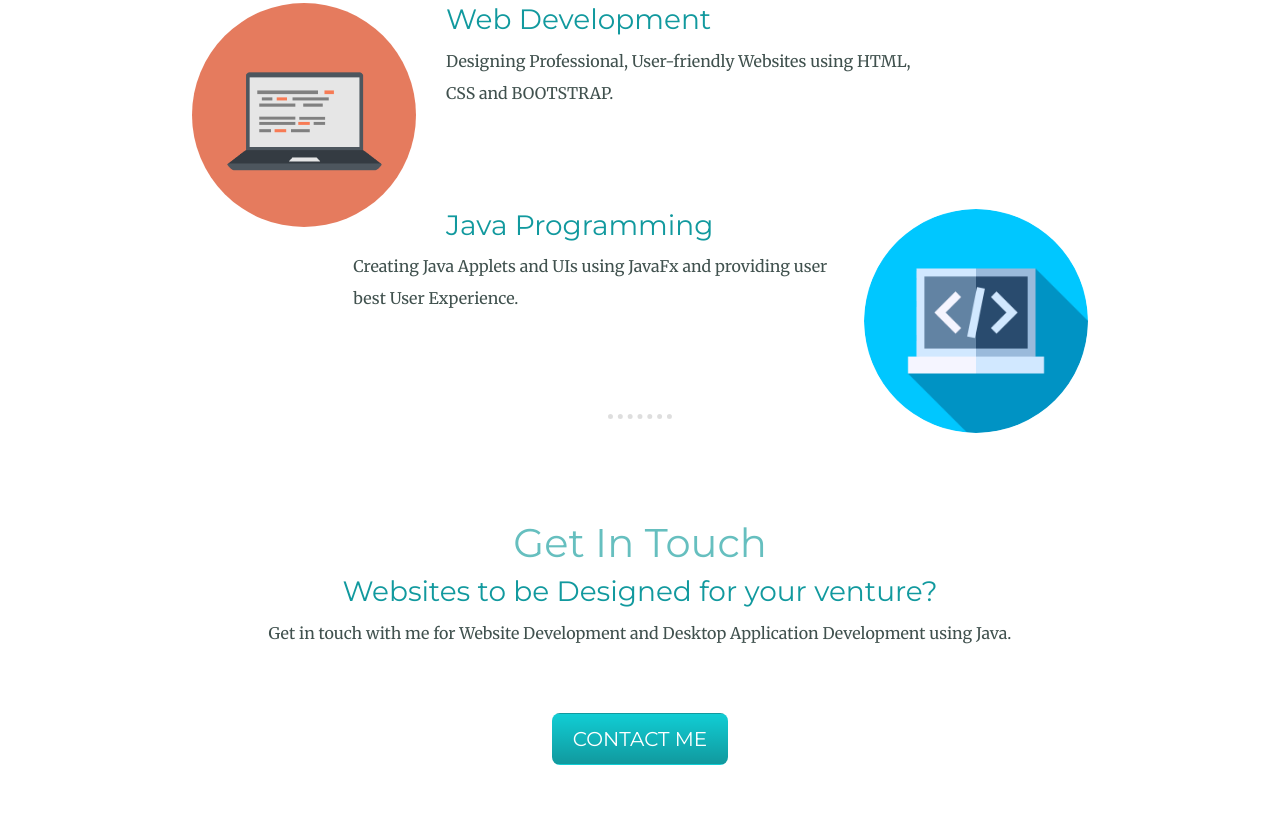
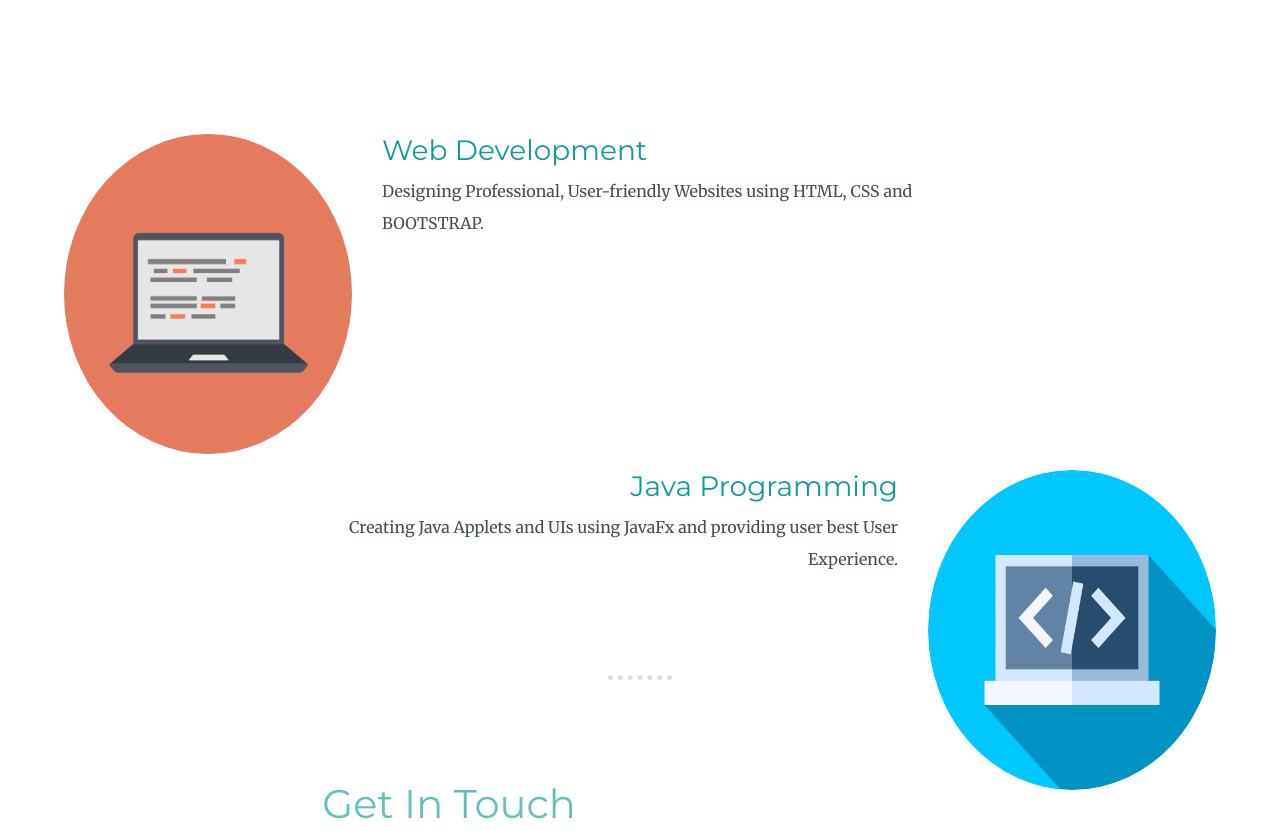
Before and after one commit to anikethbr/MyFirstWebsite, a plain HTML site: page index.html in a window 1280 px wide. Shown: the part 2048-2879 px from the top of the page. Drawn offline with nearby package versions, Linux system fonts and the light colour scheme.

Commit message:
styles.css updated

```diff
--- a/css/styles.css
+++ b/css/styles.css
@@ -55,22 +55,36 @@ box-sizing: border-box;
     border-radius: 500px;
     height: 200px;
 }
+.profile-text{
+    text-align: center;
+    float:none;margin:auto;
+}
 .skill-row{
     margin: 100px auto 100px auto;
-    width: 70%;
+    width: 90%;
     text-align: left;
 }
 .skill-set1{
     border-radius: 50%;
     width: 25%;
+    height: 40%;
     float: left;
     margin-right: 30px;
 }
 .skill-set2{
     border-radius: 50%;
     width: 25%;
+    height: 40%;
     float: right;
     margin-left: 30px;
+}
+.skill-set-text-1{
+    margin-top: 20%;
+    text-align: left;
+}
+.skill-set-text-2{
+    margin-top: 20%;
+    text-align: right;
 }
 .top-cloud{
     position: absolute;
@@ -94,7 +108,7 @@ box-sizing: border-box;
     font-family: 'Montserrat', sans-serif;
     color: #ffffff;
     font-size: 20px;
-    padding: 10px 20px 10px 20px;
+    padding: 1% 1.5% 1% 1.5%;
     text-decoration: none;
   }
 
```
